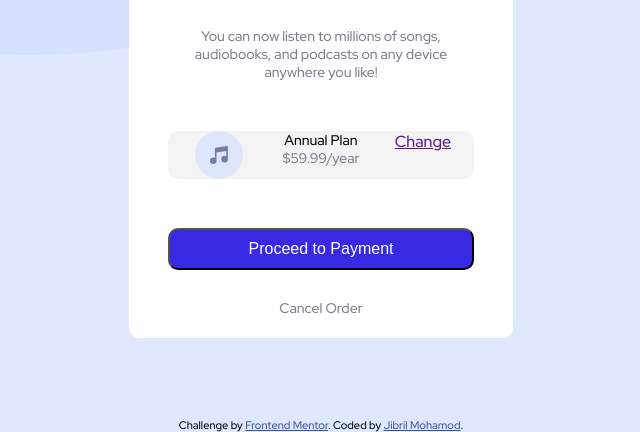
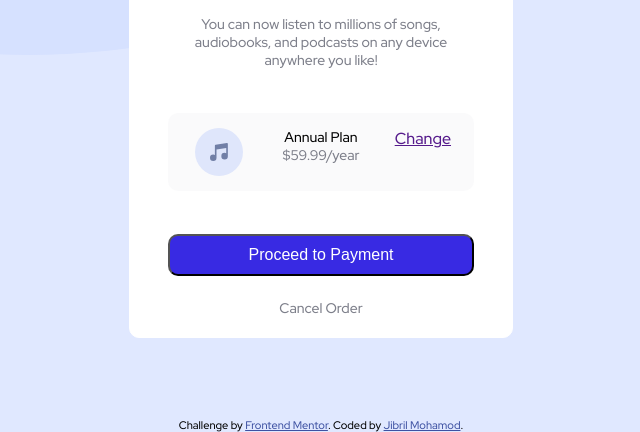
Before and after one commit to jibrilmohamod/order-summary-component-main, a plain HTML site: page index.html in a window 1280 px wide. Shown: the part 382-814 px from the top of the page, without its empty margins (319-959 px from the left). Drawn offline with Linux system fonts and the light colour scheme.

Commit message:
Update style.css

```diff
--- a/style.css
+++ b/style.css
@@ -65,8 +65,10 @@ p {
 }
 
 .mus {
-    background-color: #7d7f8a17;
+    background-color: #7d7f8a09;
     border-radius: 10px;
+    padding-top: 15px;
+    padding-bottom: 15px;
     width: 80%;
     display: grid;
     grid-template-columns: repeat(3, 1fr);
```
